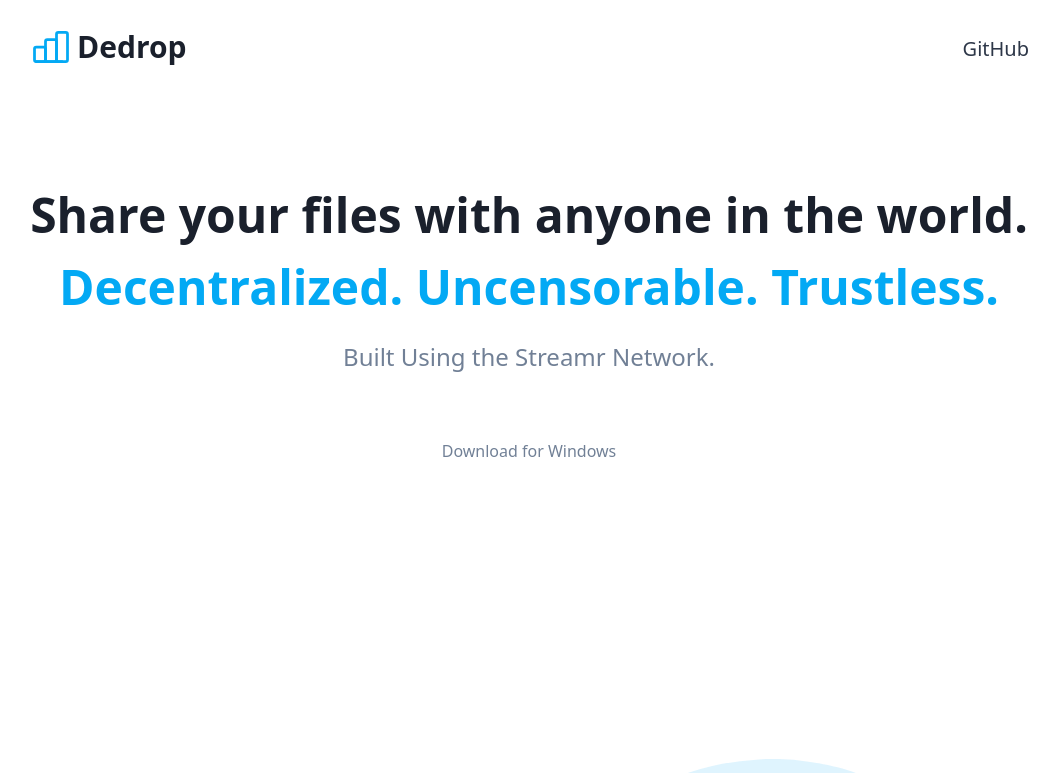
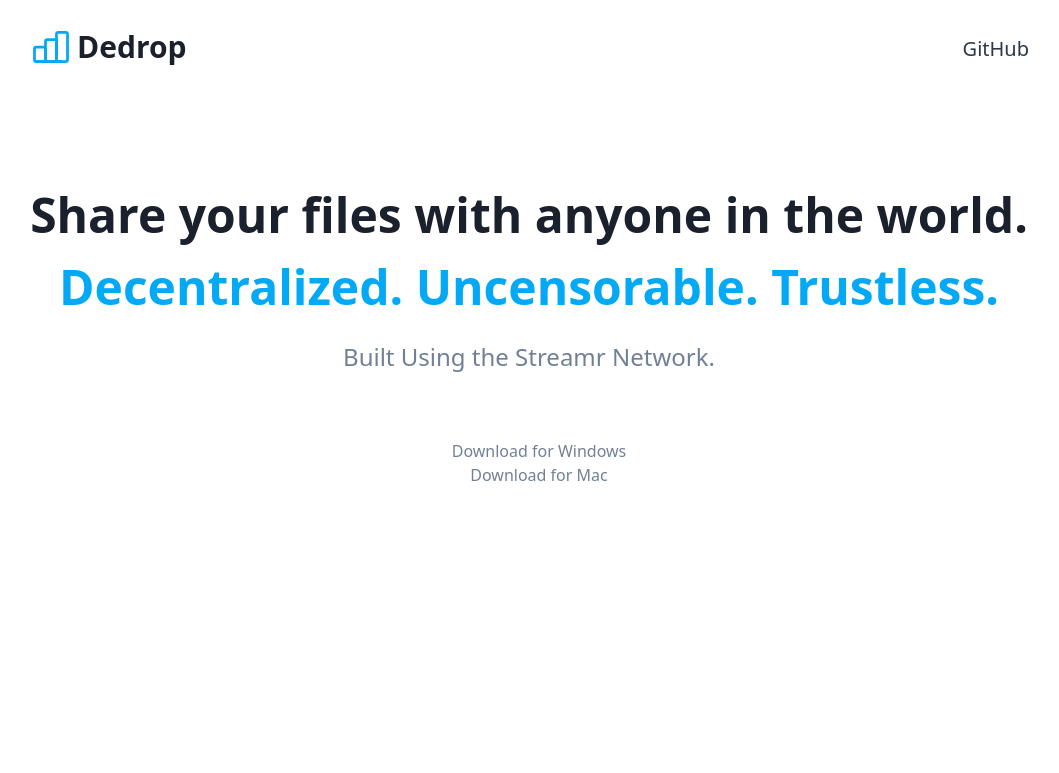
Before and after one commit to AlbertSu123/dedrop-landing, a Next.js app: page / in a window 1280 px wide. Shown: the top 773 px of the page, without its empty margins (111-1170 px from the left). Built offline with nearby package versions, Linux system fonts and the light colour scheme.

Commit message:
Add windows button

```diff
--- a/src/button/Button.tsx
+++ b/src/button/Button.tsx
@@ -14,7 +14,7 @@
   });
 
   return (
-    <div className={btnClass}>
+    <div className={btnClass} style={{ marginLeft: 20 }}>
       {props.children}
 
       <style jsx>
@@ -28,7 +28,7 @@
           }
 
           .btn-xl {
-            @apply font-extrabold text-xl py-4 px-6;
+            @apply font-extrabold text-xl py-4 px-8;
           }
 
           .btn-primary {
--- a/src/hero/HeroOneButton.tsx
+++ b/src/hero/HeroOneButton.tsx
@@ -3,7 +3,8 @@
 type IHeroOneButtonProps = {
   title: ReactNode;
   description: string;
-  button: ReactNode;
+  windowsbutton: ReactNode;
+  macbutton: ReactNode;
 };
 
 const HeroOneButton = (props: IHeroOneButtonProps) => (
@@ -12,8 +13,10 @@
       {props.title}
     </h1>
     <div className="text-2xl mt-4 mb-16">{props.description}</div>
-
-    {props.button}
+    <div>
+      {props.windowsbutton}
+      {props.macbutton}
+    </div>
   </header>
 );
 
--- a/src/templates/Hero.tsx
+++ b/src/templates/Hero.tsx
@@ -29,15 +29,23 @@
           </>
         }
         description="Built Using the Streamr Network."
-        button={
-          <Link href="https://github.com/andr-dev/airdrop/releases/download/0.0.0/dedrop_0.1.0_x64_en-US.msi">
+        windowsbutton={
+          <Link href="https://github.com/andr-dev/airdrop/releases/download/0.1.0/dedrop_0.1.0_x64_en-US.msi">
             <a>
-              <Button xl>Download for Windows</Button>
+              <Button xl >Download for Windows</Button>
+            </a>
+          </Link>
+        }
+        macbutton={
+          <Link href="https://github.com/andr-dev/airdrop/releases/download/0.1.0/dedrop_0.1.0_macos_universal.zip">
+            <a>
+              <Button xl>Download for Mac</Button>
             </a>
           </Link>
         }
       />
     </Section>
+
   </Background>
 );
 
```
